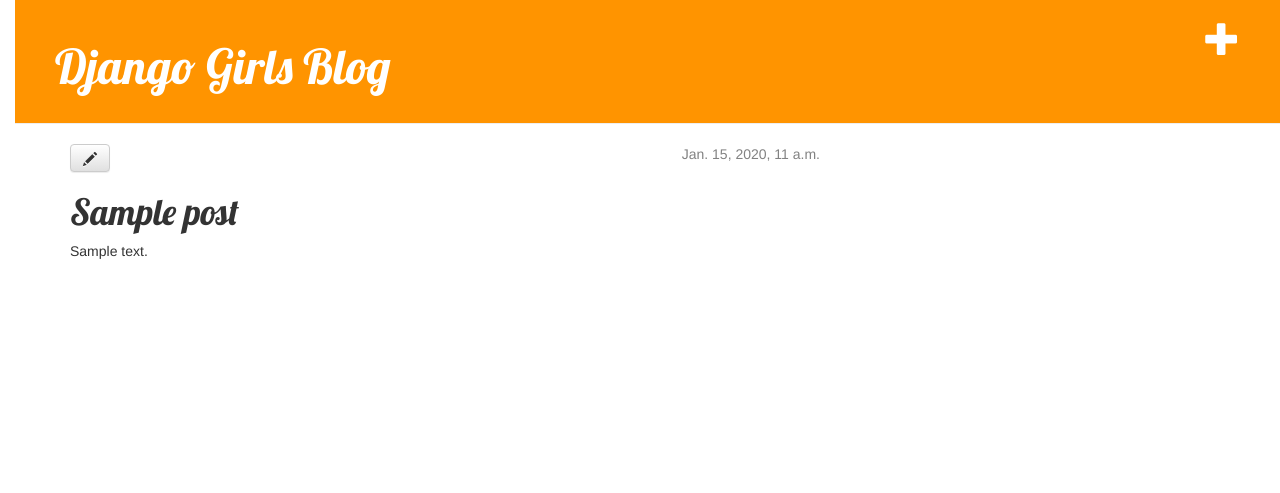
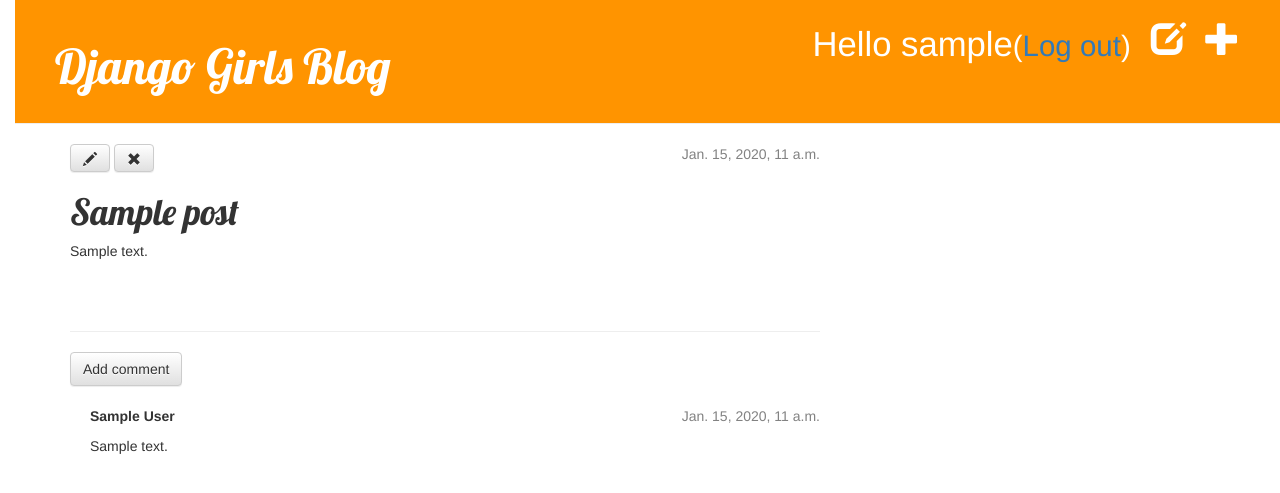
Before and after one commit to squeaksqueak/my-first-blog, a Django app: page /post/1/ in a window 1280 px wide. Shown: the top 493 px of the page. Run offline with Django 3.2, Linux system fonts and the light colour scheme; a user stored in the database is signed in; tables that the repository leaves empty hold one stand-in row (values such as "Sample post"); some libraries are stand-ins or nearby versions.

Commit message:
Komentarze

```diff
--- a/blog/admin.py
+++ b/blog/admin.py
@@ -1,4 +1,5 @@
 from django.contrib import admin
-from .models import Post
+from .models import Post, Comment
 
 admin.site.register(Post)
+admin.site.register(Comment)
--- a/blog/models.py
+++ b/blog/models.py
@@ -17,3 +17,20 @@ class Post(models.Model):
 
     def __str__(self):
         return self.title
+
+class Comment(models.Model):
+    post = models.ForeignKey('blog.Post', related_name='comments')
+    author = models.CharField(max_length=200)
+    text = models.TextField()
+    created_date = models.DateTimeField(default=timezone.now)
+    approved_comment = models.BooleanField(default=False)
+
+    def approve(self):
+        self.approved_comment = True
+        self.save()
+
+    def __str__(self):
+        return self.text
+
+def approved_comments(self):
+    return self.comments.filter(approved_comment=True)
--- a/blog/templates/blog/base.html
+++ b/blog/templates/blog/base.html
@@ -11,13 +11,18 @@
     <div class="page-header">
         {% if user.is_authenticated %}
         <a href="{% url 'post_new' %}" class="top-menu"><span class="glyphicon glyphicon-plus"></span></a>
+        <a href="{% url 'post_draft_list' %}" class="top-menu"><span class="glyphicon glyphicon-edit"></span></a>
+        <p class="top-menu">Hello {{ user.username }}<small>(<a href="{% url 'logout' %}">Log out</a>)</small></p>
+         {% else %}
+        <a href="{% url 'login' %}" class="top-menu"><span class="glyphicon glyphicon-lock"></span></a>
         {% endif %}
-        <h1><a href="/">Django Girls Blog</a></h1>
+        <h1><a href="{% url 'blog.views.post_list' %}">Django Girls Blog</a></h1>
     </div>
     <div class="content container">
         <div class="row">
             <div class="col-md-8">
-            {% block content %}{% endblock content %}
+            {% block content %}
+            {% endblock content %}
             </div>
         </div>
     </div>
--- a/blog/templates/blog/post_detail.html
+++ b/blog/templates/blog/post_detail.html
@@ -2,13 +2,43 @@
 
 {% block content %}
     <div class="post">
-        {% if post.published_date %}
+
             <div class="date">
+
+            {% if post.published_date %}
                 {{ post.published_date }}
+            {% else %}
+    <a class="btn btn-default" href="{% url 'blog.views.post_publish' pk=post.pk %}">Publish</a>
+            {% endif %}
+
             </div>
+            {% if user.is_authenticated %}
+        <a class="btn btn-default" href="{% url 'post_edit' pk=post.pk %}"><span class="glyphicon glyphicon-pencil"></span></a>
+        <a class="btn btn-default" href="{% url 'post_remove' pk=post.pk %}"><span class="glyphicon glyphicon-remove"></span></a>
         {% endif %}
-        <a class="btn btn-default" href="{% url 'post_edit' pk=post.pk %}"><span class="glyphicon glyphicon-pencil"></span></a>
+
         <h1>{{ post.title }}</h1>
         <p>{{ post.text|linebreaks }}</p>
     </div>
+
+
+    <hr>
+    <a class="btn btn-default" href="{% url 'add_comment_to_post' pk=post.pk %}">Add comment</a>
+{% for comment in post.comments.all %}
+    {% if user.is_authenticated or comment.approved_comment %}
+    <div class="comment">
+        <div class="date">
+            {{ comment.created_date }}
+            {% if not comment.approved_comment %}
+                <a class="btn btn-default" href="{% url 'comment_remove' pk=comment.pk %}"><span class="glyphicon glyphicon-remove"></span></a>
+                <a class="btn btn-default" href="{% url 'comment_approve' pk=comment.pk %}"><span class="glyphicon glyphicon-ok"></span></a>
+            {% endif %}
+        </div>
+        <strong>{{ comment.author }}</strong>
+        <p>{{ comment.text|linebreaks }}</p>
+    </div>
+    {% endif %}
+{% empty %}
+    <p>No comments here yet :(</p>
+{% endfor %}
 {% endblock %}
--- a/blog/templates/blog/post_list.html
+++ b/blog/templates/blog/post_list.html
@@ -12,6 +12,7 @@
                             </div>
                             <h1><a href="{% url 'post_detail' pk=post.pk %}">{{ post.title }}</a></h1>
                             <p>{{ post.text|linebreaks }}</p>
+                            <a href="{% url 'blog.views.post_detail' pk=post.pk %}">Comments: {{ post.approved_comments.count }}</a>
                         </div>
                     {% endfor %}
                 </div>
--- a/blog/urls.py
+++ b/blog/urls.py
@@ -6,4 +6,10 @@ urlpatterns = [
     url(r'^post/(?P<pk>[0-9]+)/$', views.post_detail, name='post_detail'),
     url(r'^post/new/$', views.post_new, name='post_new'),
     url(r'^post/(?P<pk>[0-9]+)/edit/$', views.post_edit, name='post_edit'),
+    url(r'^drafts/$', views.post_draft_list, name='post_draft_list'),
+    url(r'^post/(?P<pk>\d+)/publish/$', views.post_publish, name='post_publish'),
+    url(r'^post/(?P<pk>\d+)/remove/$', views.post_remove, name='post_remove'),
+    url(r'^post/(?P<pk>\d+)/comment/$', views.add_comment_to_post, name='add_comment_to_post'),
+    url(r'^comment/(?P<pk>\d+)/approve/$', views.comment_approve, name='comment_approve'),
+url(r'^comment/(?P<pk>\d+)/remove/$', views.comment_remove, name='comment_remove'),
 ]
--- a/blog/views.py
+++ b/blog/views.py
@@ -1,9 +1,11 @@
 from django.shortcuts import render
 from django.utils import timezone
-from .models import Post
+from .models import Post, Comment
 from django.shortcuts import render, get_object_or_404
-from .forms import PostForm
+from .forms import PostForm, CommentForm
 from django.shortcuts import redirect
+from django.contrib.auth.decorators import login_required
+from django.contrib.auth.decorators import login_required
 
 def post_list(request):
 	posts = Post.objects.filter(published_date__lte=timezone.now()).order_by('published_date')
@@ -13,20 +15,21 @@ def post_detail(request, pk):
     post = get_object_or_404(Post, pk=pk)
     return render(request, 'blog/post_detail.html', {'post': post})
 
-
+@login_required
 def post_new(request):
     if request.method == "POST":
         form = PostForm(request.POST)
         if form.is_valid():
             post = form.save(commit=False)
             post.author = request.user
-            post.published_date = timezone.now()
+
             post.save()
             return redirect('post_detail', pk=post.pk)
     else:
         form = PostForm()
     return render(request, 'blog/post_edit.html', {'form': form})
 
+@login_required
 def post_edit(request, pk):
     post = get_object_or_404(Post, pk=pk)
     if request.method == "POST":
@@ -40,3 +43,47 @@ def post_edit(request, pk):
     else:
         form = PostForm(instance=post)
     return render(request, 'blog/post_edit.html', {'form': form})
+
+@login_required
+def post_draft_list(request):
+    posts = Post.objects.filter(published_date__isnull=True).order_by('created_date')
+    return render(request, 'blog/post_draft_list.html', {'posts': posts})
+
+@login_required
+def post_publish(request, pk):
+    post = get_object_or_404(Post, pk=pk)
+    post.publish()
+    return redirect('blog.views.post_detail', pk=pk)
+
+@login_required
+def post_remove(request, pk):
+    post = get_object_or_404(Post, pk=pk)
+    post.delete()
+    return redirect('blog.views.post_list')
+
+
+def add_comment_to_post(request, pk):
+    post = get_object_or_404(Post, pk=pk)
+    if request.method == "POST":
+        form = CommentForm(request.POST)
+        if form.is_valid():
+            comment = form.save(commit=False)
+            comment.post = post
+            comment.save()
+            return redirect('blog.views.post_detail', pk=post.pk)
+    else:
+        form = CommentForm()
+    return render(request, 'blog/add_comment_to_post.html', {'form': form})
+
+@login_required
+def comment_approve(request, pk):
+    comment = get_object_or_404(Comment, pk=pk)
+    comment.approve()
+    return redirect('blog.views.post_detail', pk=comment.post.pk)
+
+@login_required
+def comment_remove(request, pk):
+    comment = get_object_or_404(Comment, pk=pk)
+    post_pk = comment.post.pk
+    comment.delete()
+    return redirect('blog.views.post_detail', pk=post_pk)
--- a/mysite/settings.py
+++ b/mysite/settings.py
@@ -106,3 +106,5 @@ STATIC_ROOT = os.path.join(BASE_DIR, 'public', 'static')
 STATICFILES_DIRS = (
     os.path.join(BASE_DIR, "static"),
 )
+
+LOGIN_REDIRECT_URL = '/'
--- a/mysite/urls.py
+++ b/mysite/urls.py
@@ -1,7 +1,12 @@
 from django.conf.urls import include, url
 from django.contrib import admin
+import django.contrib.auth.views
+
 
 urlpatterns = [
     url(r'^admin/', include(admin.site.urls)),
+    url(r'^accounts/login/$', django.contrib.auth.views.login, name = 'login'),
+    url(r'^accounts/logout/$', django.contrib.auth.views.logout, name='logout', kwargs={'next_page': '/'}),
     url(r'', include('blog.urls')),
+
 ]
--- a/static/css/blog.css
+++ b/static/css/blog.css
@@ -54,3 +54,7 @@ h1, h2, h3, h4 {
 .post h1 a, .post h1 a:visited {
     color: #000000;
 }
+
+.comment {
+    margin: 20px 0px 20px 20px;
+}
```
Also changed, not shown: blog/forms.py (+7 -1 lines), blog/templates/blog/add_comment_to_post.html (added, +9 -0 lines), blog/templates/blog/post_draft_list.html (added, +11 -0 lines), blog/templates/registration/login.html (added, +26 -0 lines), blog/migrations/0002_comment.py (added).
